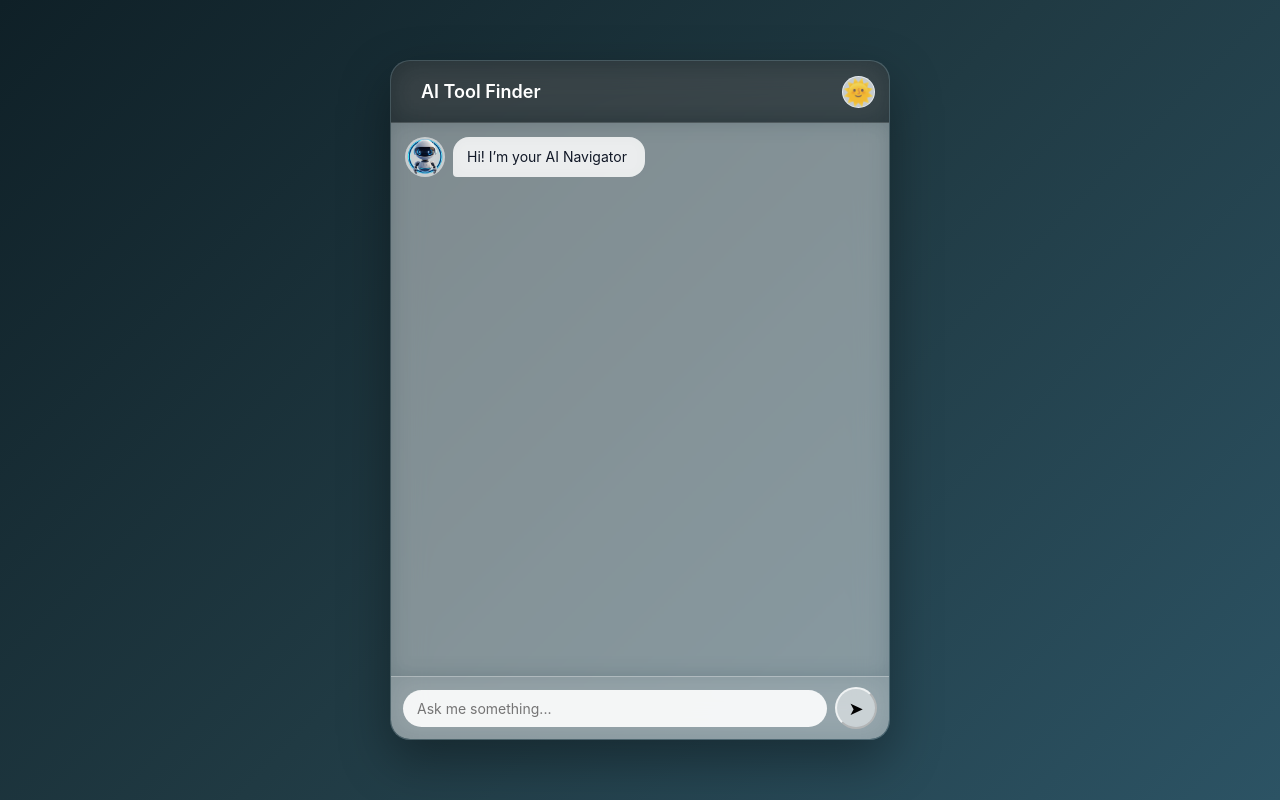
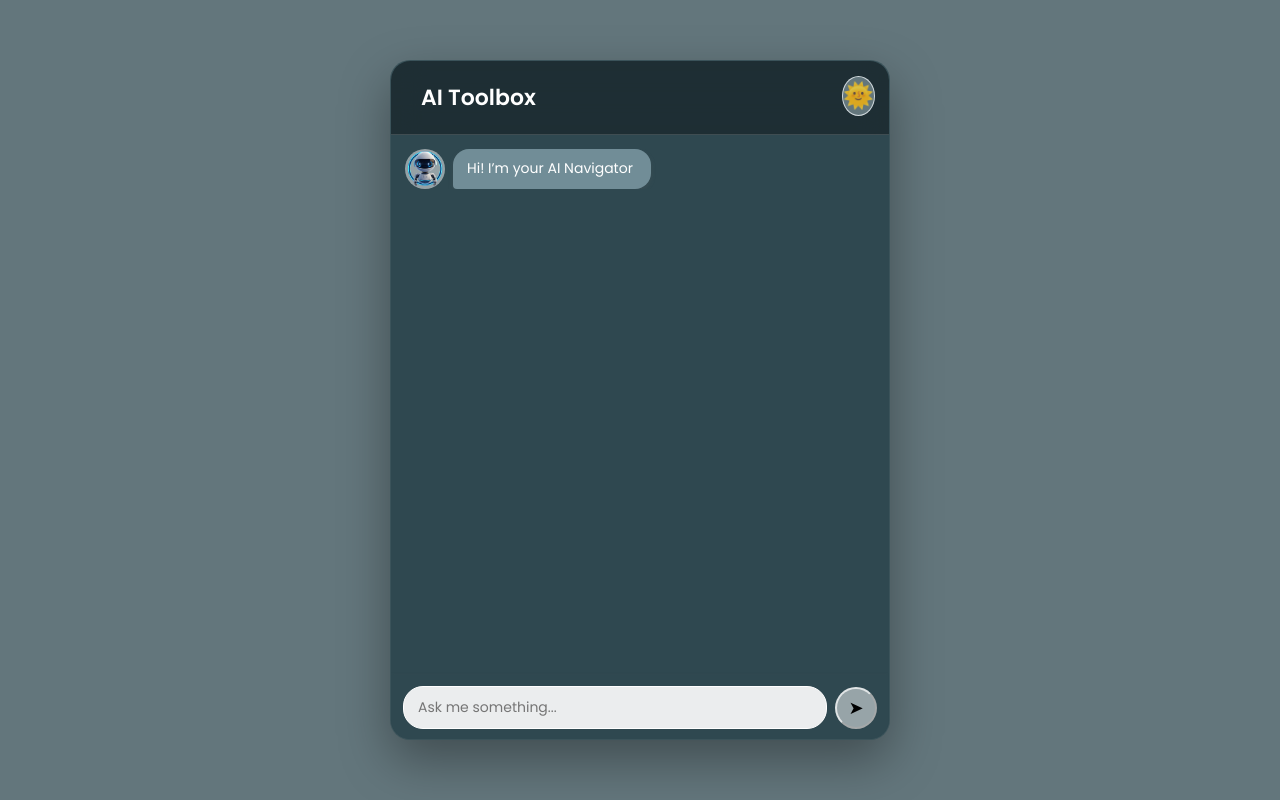
Before and after one commit to ChandraprakashR1011/ai-navigator-chatbot, a React (Create React App) app: page / in a window 1280 px wide. Built offline with nearby package versions, Linux system fonts and the light colour scheme.

Commit message:
Customized Dark and Light Mode

```diff
--- a/public/index.html
+++ b/public/index.html
@@ -25,6 +25,10 @@
       Learn how to configure a non-root public URL by running `npm run build`.
     -->
     <title>React App</title>
+    <link rel="preconnect" href="https://fonts.googleapis.com">
+<link rel="preconnect" href="https://fonts.gstatic.com" crossorigin>
+<link href="https://fonts.googleapis.com/css2?family=Poppins:wght@400;500;600;700&display=swap" rel="stylesheet">
+
   </head>
   <body>
     <noscript>You need to enable JavaScript to run this app.</noscript>
--- a/src/App.css
+++ b/src/App.css
@@ -3,9 +3,9 @@
   box-sizing: border-box;
   margin: 0;
   padding: 0;
-  font-family: -apple-system, BlinkMacSystemFont, "SF Pro Display",
-    "Segoe UI", sans-serif;
+  font-family: 'Poppins', sans-serif;
 }
+
 
 /* ===== APP BACKGROUND ===== */
 .app-bg {
@@ -17,46 +17,50 @@
 
 /* Dark & Light themes */
 .dark {
-  background: linear-gradient(135deg, #0f2027, #203a43, #2c5364);
+background:#63767C;
 }
 
 .light {
-  background: linear-gradient(135deg, #1c4278, #508cfd, #4994fd, #22549a);
+  background: #1cb9fd2d;
 }
 .light .chat-card {
-  background: rgba(255, 255, 255, 0.35);
+  background: rgba(255, 255, 255, 0);
   backdrop-filter: blur(22px);
   -webkit-backdrop-filter: blur(22px);
-
   border: 1px solid rgba(255, 255, 255, 0.45);
-  box-shadow: 0 25px 60px rgba(90, 153, 242, 0.35);
-}
+box-shadow: rgba(50, 50, 93, 0.25) 0px 50px 100px -20px, rgba(0, 0, 0, 0.3) 0px 30px 60px -30px;}
 .light .chat-header {
-  background: rgba(255, 255, 255, 0.125);
+  background-color: #1cb9fd;
   backdrop-filter: blur(18px);
-
-  color: #0f172a;
+  color: #000000e4;
   border-bottom: 1px solid rgba(255, 255, 255, 0.6);
 }
 .light .chat-messages {
-  background: rgba(255, 255, 255, 0);
+color:#000000;
+background-color: rgb(255, 255, 255);
   backdrop-filter: blur(16px);
 }
 .light .message.bot .text {
-  background: rgba(255, 255, 255, 0.800);
-  color: #0f172a;
+  background: #1cb9fd2d;
+  color: #000000;
+  box-shadow: rgba(99, 99, 99, 0.2) 0px 2px 5px 0px;
+
+
 }
 .light .message.user .text {
-  background: rgba(255, 255, 255, 0.800);
+  background: #1cb9fd77;
   color: #0d0000;
+  box-shadow: rgba(99, 99, 99, 0.2) 0px 2px 5px 0px;
 }
 .light .chat-input {
-  background: rgba(255, 255, 255, 0.212);
-  backdrop-filter: blur(18px);
+  background: #fefefe;
+
+backdrop-filter: blur(18px);
 }
 
 .light .chat-input input {
-  background: rgba(255, 255, 255, 0.589);
+box-shadow: rgba(100, 100, 111, 0.2) 0px 7px 29px 0px;
+  background: #1cb9fd2d;
   color: #0f172a;
 }
 .light .avatar {
@@ -64,21 +68,71 @@
   box-shadow: 0 6px 14px rgba(79, 149, 253, 0);
 }
 .light .chat-input button:hover {
- background: linear-gradient(135deg, #1c4278, #508cfd, #4994fd, #22549a);
+    background: #1cb9fd;
 color:#f1f5f9;
+box-shadow: rgba(100, 100, 111, 0.2) 0px 7px 29px 0px;
+}
+.light .chat-input button{
+  box-shadow: rgba(100, 100, 111, 0.2) 0px 7px 29px 0px;
+    background: #1cb9fd2d;
+}
+.light .tool-card{
+
+  border:2px solid #1cb9fd;
+}
+.light .toggle{
+  background-color:  #D5F0FC;
 }
 
+.dark .chat-card{
+  background: #2f4850;
+}
+.dark .message.user .text {
+  background: #1F2F34;
+  color: #ffffff;
+}
+.dark .message.bot .text{
+  background-color: #718d97;
+  color: #ffffff;
+    box-shadow: rgba(99, 99, 99, 0.2) 0px 2px 5px 0px;
 
+}
+.dark .chat-input {
+  background:#2f4850;
+  border-color: #2f4850;
+    box-shadow: rgba(99, 99, 99, 0.2) 0px 2px 5px 0px;
+
+
+backdrop-filter: blur(18px);
+}
+.dark .chat-input button:hover {
+background: #1F2F34;
+color: #ffffff;
+  box-shadow: rgba(99, 99, 99, 0.2) 0px 2px 5px 0px;
+}
+.dark .typing{
+    color: #ffffff;
+}
+.dark .tool-card{
+  border: 2px solid  #1F2F34;
+  background-color: #ffffff;
+
+  color: #1F2F34;
+}
+.dark .tool-desc{
+  color: #2f4850;
+}
+.dark .toggle{
+  background-color:  #63767C;
+}
 
 /* ===== CHAT CARD (APPLE GLASS) ===== */
 .chat-card {
   width: 500px;
   height: 680px;
   border-radius: 20px;
-
-background: rgba(255, 255, 255, 0.145);  backdrop-filter: blur(18px);
+ backdrop-filter: blur(18px);
   -webkit-backdrop-filter: blur(18px);
-
   border: 1px solid rgba(255, 255, 255, 0.059);
   box-shadow: 0 20px 50px rgba(0, 0, 0, 0.35);
 
@@ -97,7 +151,7 @@ background: rgba(255, 255, 255, 0.145);  backdrop-filter: blur(18px);
   padding-left: 30px;
 
   font-weight: 600;
-  font-size: large;
+  font-size:22px;
 
   border-bottom: 1px solid rgba(255, 255, 255, 0.15);
   position: relative;
@@ -123,8 +177,7 @@ background: rgba(255, 255, 255, 0.145);  backdrop-filter: blur(18px);
   flex: 1;
   padding: 14px;
   overflow-y: auto;
-
-  background: rgba(255, 255, 255, 0.25);
+ background: #2f4850;
   backdrop-filter: blur(10px);
 
   scroll-behavior: smooth;
@@ -191,7 +244,7 @@ background: rgba(255, 255, 255, 0.145);  backdrop-filter: blur(18px);
 
 /* Bot bubble */
 .message.bot .text {
-  background: rgba(255, 255, 255, 0.8);
+  background-color: #ffffff;
   color: #111827;
   border-bottom-left-radius: 4px;
 }
@@ -207,7 +260,7 @@ background: rgba(255, 255, 255, 0.145);  backdrop-filter: blur(18px);
 .typing {
   padding: 6px 14px;
   font-size: 13px;
-  color: #f1f5f9;
+  color: #1cb9fd;
 }
 
 /* ===== TOOL CARDS ===== */
@@ -257,17 +310,15 @@ background: rgba(255, 255, 255, 0.145);  backdrop-filter: blur(18px);
   background: rgba(255, 255, 255, 0.35);
   backdrop-filter: blur(14px);
 
-  border-top: 1px solid rgba(255, 255, 255, 0.3);
+  border-top: 1px solid #ffffff;
 }
 
 .chat-input input {
   flex: 1;
   padding: 10px 14px;
   border-radius: 20px;
-
-  border: none;
+  border:1px solid #ffffff;
   outline: none;
-
   font-size: 14px;
   background: rgba(255, 255, 255, 0.9);
 }
--- a/src/components/ChatApp.jsx
+++ b/src/components/ChatApp.jsx
@@ -13,7 +13,7 @@ function ChatApp() {
     <div className={dark ? "app-bg dark" : "app-bg light"}>
       <div className="chat-card">
         <div className="chat-header">
-           AI Tool Finder
+           AI Toolbox
           <button onClick={() => setDark(!dark)} className="toggle">
             {dark ? "🌞" : "🌛"}
           </button>
```
